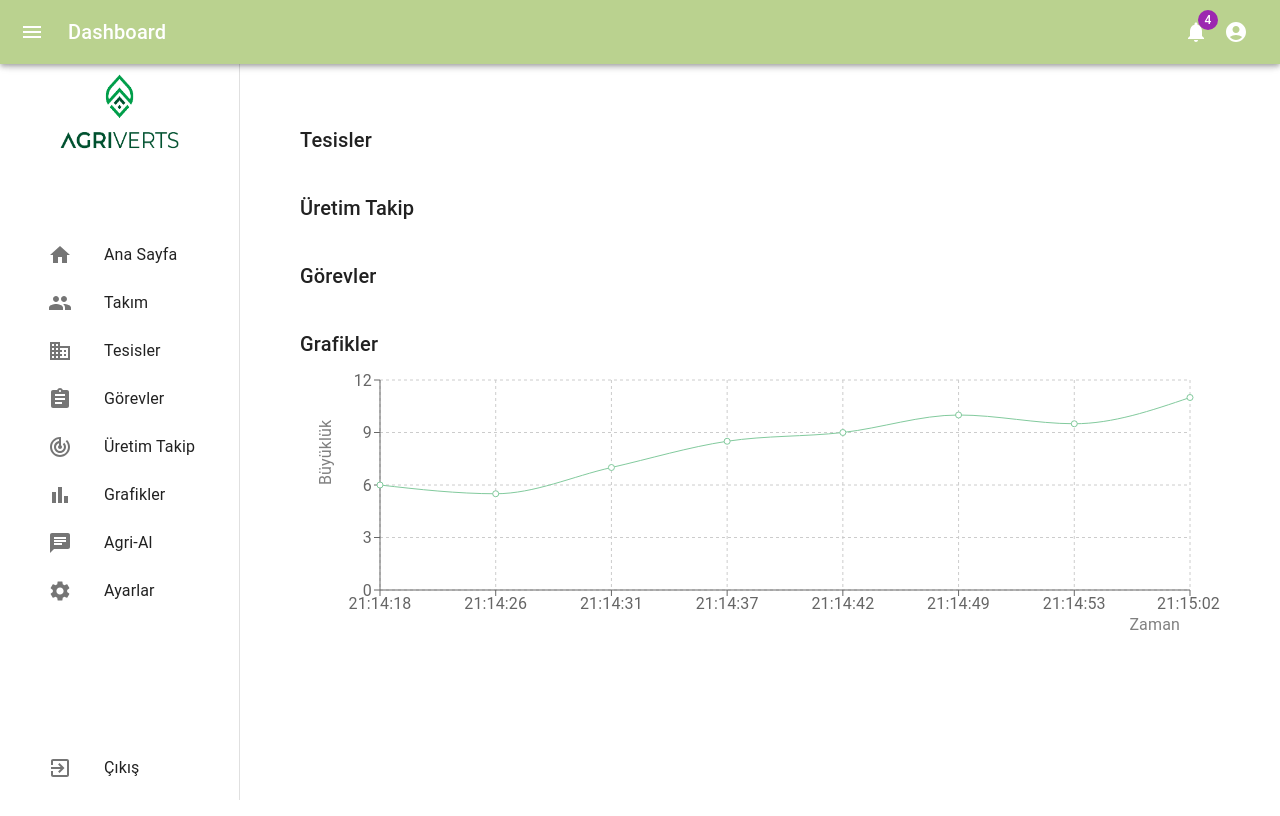
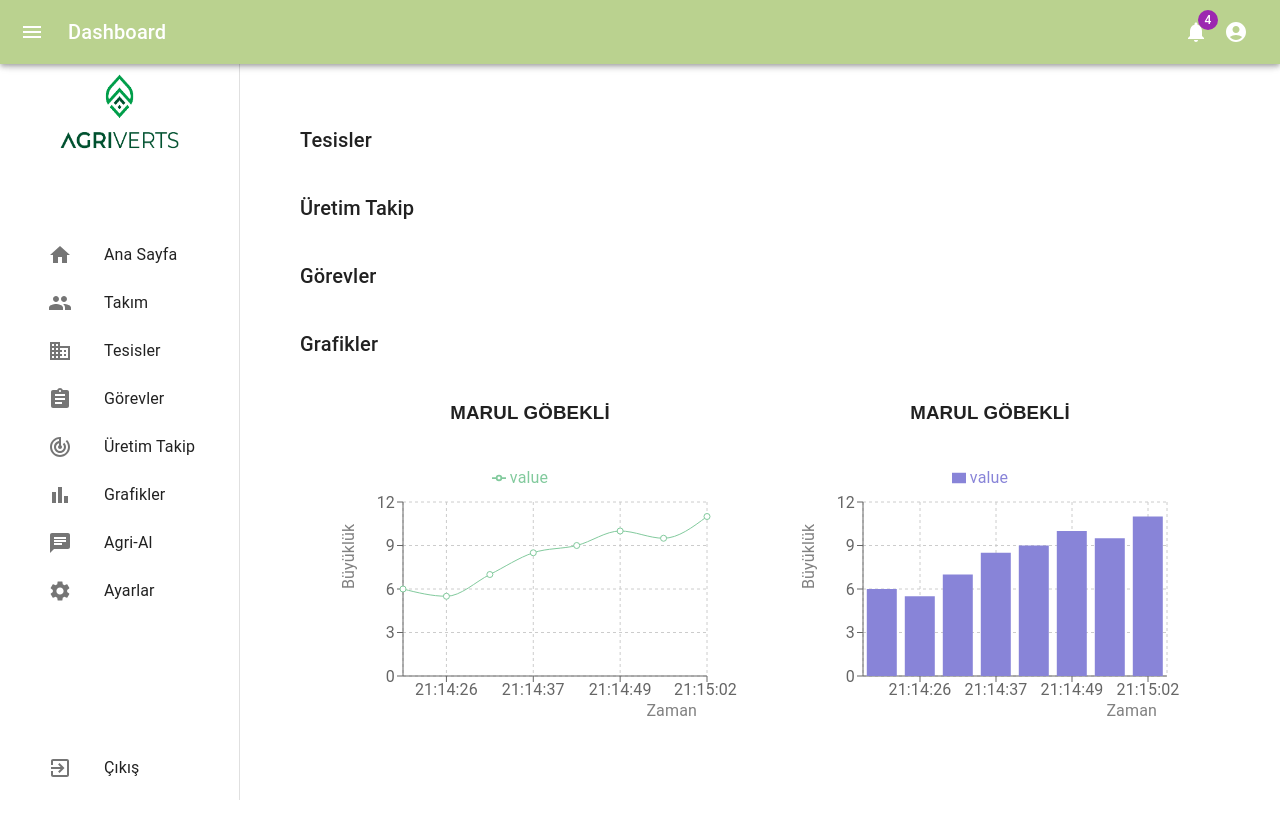
Before and after one commit to AbdullahTalhaAkpur/SaasPlatformReactFunctional, a React (Create React App) app in the folder saas-management-app/: page /dashboard/home in a window 1280 px wide. Shown: the top 816 px of the page. Built offline with nearby package versions, Linux system fonts and the light colour scheme.

Commit message:
WE added twto graphs for home page

```diff
--- a/saas-management-app/src/components/Summary/GraphsSummary.jsx
+++ b/saas-management-app/src/components/Summary/GraphsSummary.jsx
@@ -1,6 +1,6 @@
 import React from 'react';
+import { LineChart, Line, BarChart, Bar, XAxis, YAxis, CartesianGrid, Tooltip, Legend, ResponsiveContainer } from 'recharts';
 import { Box, Typography } from '@mui/material';
-import { LineChart, Line, CartesianGrid, XAxis, YAxis, Tooltip, ResponsiveContainer } from 'recharts';
 
 const lineChartData = [
   { time: '21:14:18', value: 6 },
@@ -13,19 +13,69 @@ const lineChartData = [
   { time: '21:15:02', value: 11 },
 ];
 
-const GraphsSummary = () => {
+const barChartData = [
+  { time: '21:14:18', value: 6 },
+  { time: '21:14:26', value: 5.5 },
+  { time: '21:14:31', value: 7 },
+  { time: '21:14:37', value: 8.5 },
+  { time: '21:14:42', value: 9 },
+  { time: '21:14:49', value: 10 },
+  { time: '21:14:53', value: 9.5 },
+  { time: '21:15:02', value: 11 },
+];
+
+const GraphsSummary = ({ data }) => {
   return (
     <Box p={2}>
       <Typography variant="h6">Grafikler</Typography>
+      <div className="graphs-container">
+        <div className="chart">
+          <h3>MARUL GÖBEKLİ </h3>
           <ResponsiveContainer width="100%" height={300}>
             <LineChart data={lineChartData} margin={{ top: 20, right: 30, left: 20, bottom: 40 }}>
               <CartesianGrid strokeDasharray="3 3" />
-          <XAxis dataKey="time" label={{ value: 'Zaman', position: 'insideBottomRight', offset: 10, textAnchor: 'middle', dy: 20 }} />
+              <XAxis
+                dataKey="time"
+                label={{
+                  value: 'Zaman',
+                  position: 'insideBottomRight',
+                  offset: 10,
+                  textAnchor: 'middle',
+                  dy: 20,
+                }}
+                className='time'
+              />
               <YAxis label={{ value: 'Büyüklük', angle: -90, position: 'insideLeft' }} />
               <Tooltip />
+              <Legend verticalAlign="top" height={36} />
               <Line type="monotone" dataKey="value" stroke="#82ca9d" />
             </LineChart>
           </ResponsiveContainer>
+        </div>
+        <div className="chart">
+          <h3>MARUL GÖBEKLİ </h3>
+          <ResponsiveContainer width="100%" height={300}>
+            <BarChart data={barChartData} margin={{ top: 20, right: 30, left: 20, bottom: 40 }}>
+              <CartesianGrid strokeDasharray="3 3" />
+              <XAxis
+                dataKey="time"
+                label={{
+                  value: 'Zaman',
+                  position: 'insideBottomRight',
+                  offset: 10,
+                  textAnchor: 'middle',
+                  dy: 20,
+                }}
+                className='time'
+              />
+              <YAxis label={{ value: 'Büyüklük', angle: -90, position: 'insideLeft' }} />
+              <Tooltip />
+              <Legend verticalAlign="top" height={36} />
+              <Bar dataKey="value" fill="#8884d8" />
+            </BarChart>
+          </ResponsiveContainer>
+        </div>
+      </div>
     </Box>
   );
 };
```
Lines whose indentation alone changed are shown as unchanged.
